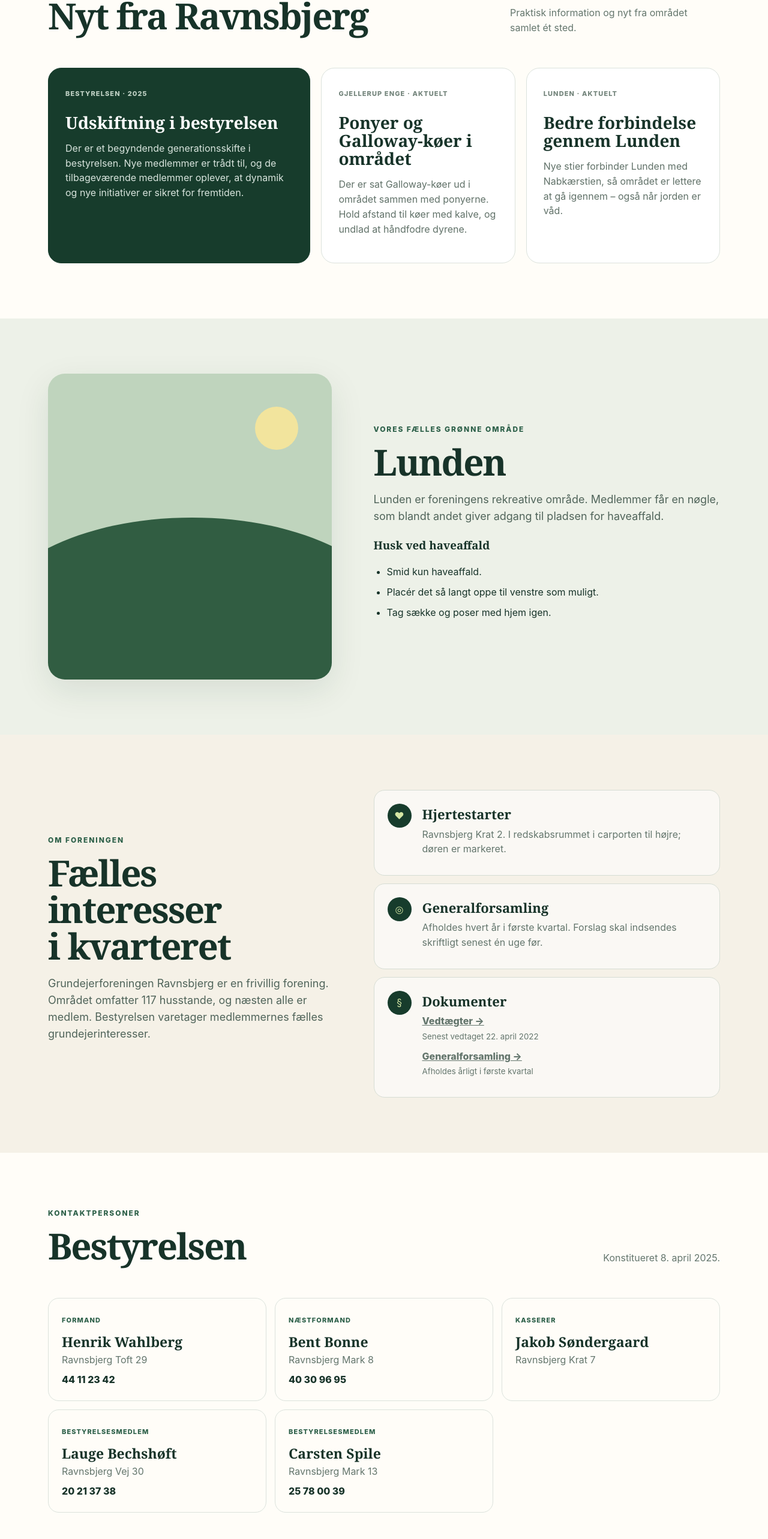
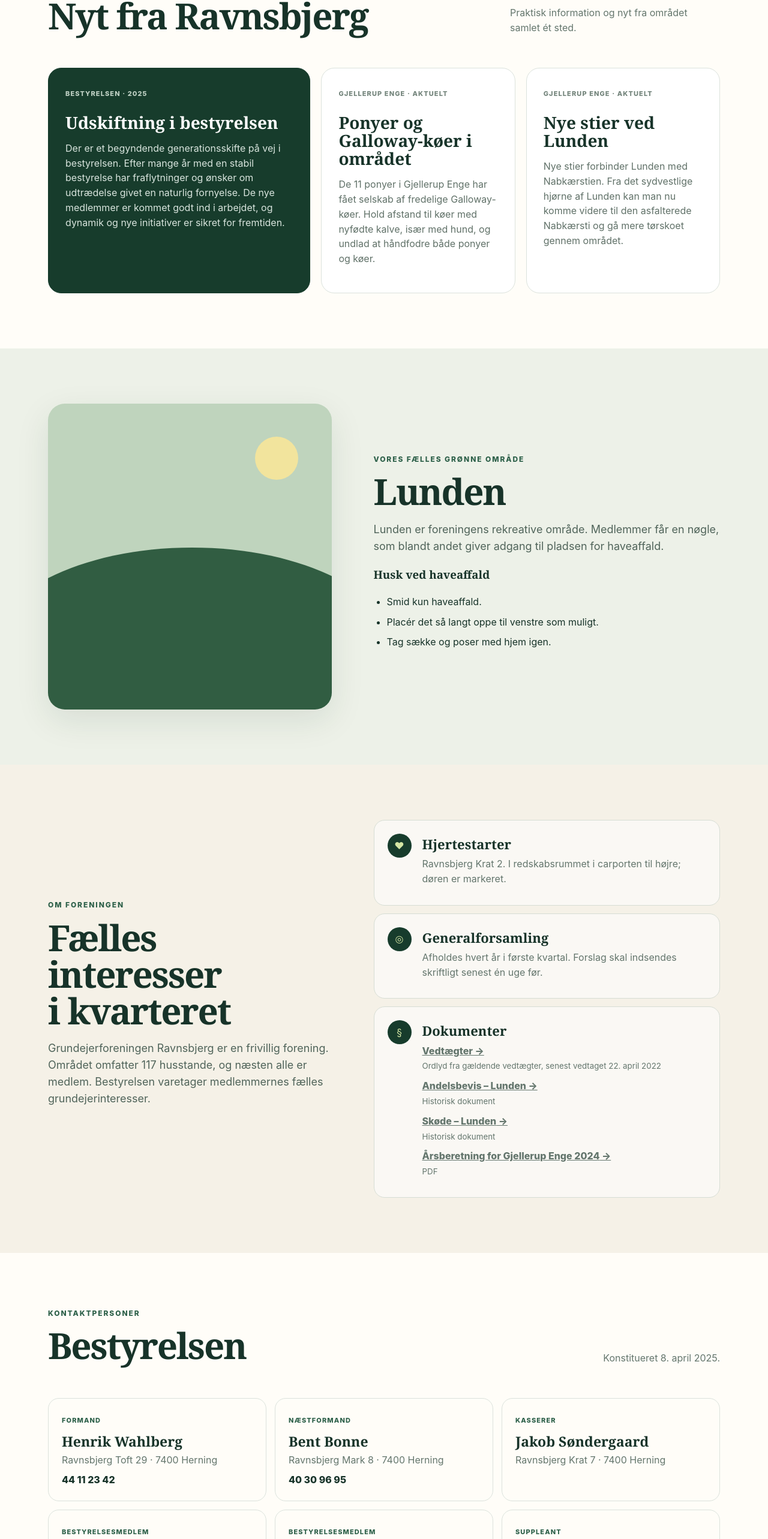
Before and after one commit to laugebex/Ravnsbjerg-info, a Next.js app: page / in a window 1280 px wide. Shown: the part 899-3465 px from the top of the page at 60% size. Built offline with nearby package versions, Linux system fonts and the light colour scheme.

Commit message:
Restore original site content and board alternates

```diff
--- a/data/content.js
+++ b/data/content.js
@@ -1,16 +1,20 @@
 export const news = [
-  {date:'2025',category:'Bestyrelsen',title:'Udskiftning i bestyrelsen',body:'Der er et begyndende generationsskifte i bestyrelsen. Nye medlemmer er trådt til, og de tilbageværende medlemmer oplever, at dynamik og nye initiativer er sikret for fremtiden.'},
-  {date:'Aktuelt',category:'Gjellerup Enge',title:'Ponyer og Galloway-køer i området',body:'Der er sat Galloway-køer ud i området sammen med ponyerne. Hold afstand til køer med kalve, og undlad at håndfodre dyrene.'},
-  {date:'Aktuelt',category:'Lunden',title:'Bedre forbindelse gennem Lunden',body:'Nye stier forbinder Lunden med Nabkærstien, så området er lettere at gå igennem – også når jorden er våd.'}
+ {date:'2025',category:'Bestyrelsen',title:'Udskiftning i bestyrelsen',body:'Der er et begyndende generationsskifte på vej i bestyrelsen. Efter mange år med en stabil bestyrelse har fraflytninger og ønsker om udtrædelse givet en naturlig fornyelse. De nye medlemmer er kommet godt ind i arbejdet, og dynamik og nye initiativer er sikret for fremtiden.'},
+ {date:'Aktuelt',category:'Gjellerup Enge',title:'Ponyer og Galloway-køer i området',body:'De 11 ponyer i Gjellerup Enge har fået selskab af fredelige Galloway-køer. Hold afstand til køer med nyfødte kalve, især med hund, og undlad at håndfodre både ponyer og køer.'},
+ {date:'Aktuelt',category:'Gjellerup Enge',title:'Nye stier ved Lunden',body:'Nye stier forbinder Lunden med Nabkærstien. Fra det sydvestlige hjørne af Lunden kan man nu komme videre til den asfalterede Nabkærsti og gå mere tørskoet gennem området.'}
 ]
-export const board = [
-  {role:'Formand',name:'Henrik Wahlberg',address:'Ravnsbjerg Toft 29',phone:'44 11 23 42'},
-  {role:'Næstformand',name:'Bent Bonne',address:'Ravnsbjerg Mark 8',phone:'40 30 96 95'},
-  {role:'Kasserer',name:'Jakob Søndergaard',address:'Ravnsbjerg Krat 7'},
-  {role:'Bestyrelsesmedlem',name:'Lauge Bechshøft',address:'Ravnsbjerg Vej 30',phone:'20 21 37 38'},
-  {role:'Bestyrelsesmedlem',name:'Carsten Spile',address:'Ravnsbjerg Mark 13',phone:'25 78 00 39'}
+export const board=[
+ {role:'Formand',name:'Henrik Wahlberg',address:'Ravnsbjerg Toft 29 · 7400 Herning',phone:'44 11 23 42'},
+ {role:'Næstformand',name:'Bent Bonne',address:'Ravnsbjerg Mark 8 · 7400 Herning',phone:'40 30 96 95'},
+ {role:'Kasserer',name:'Jakob Søndergaard',address:'Ravnsbjerg Krat 7 · 7400 Herning'},
+ {role:'Bestyrelsesmedlem',name:'Lauge Bechshøft',address:'Ravnsbjerg Vej 30 · 7400 Herning',phone:'20 21 37 38'},
+ {role:'Bestyrelsesmedlem',name:'Carsten Spile',address:'Ravnsbjerg Mark 13 · 7400 Herning',phone:'25 78 00 39'},
+ {role:'Suppleant',name:'Ditte Rejkjær Andersen',address:'Ravnsbjerg Vej 26 · 7400 Herning'},
+ {role:'Suppleant',name:'Martin Hansen',address:'Ravnsbjerg Hegn · 7400 Herning'}
 ]
-export const documents = [
-  {title:'Vedtægter',meta:'Senest vedtaget 22. april 2022',href:'https://www.ravnsbjerg.info/vedtaegter'},
-  {title:'Generalforsamling',meta:'Afholdes årligt i første kvartal',href:'#generalforsamling'}
+export const documents=[
+ {title:'Vedtægter',meta:'Ordlyd fra gældende vedtægter, senest vedtaget 22. april 2022',href:'/vedtaegter'},
+ {title:'Andelsbevis – Lunden',meta:'Historisk dokument',href:'https://398e19644f.clvaw-cdnwnd.com/924937a717deb337e31c66e81824097a/200000003-e31c7e31c8/Andelsbevis.pdf?ph=398e19644f'},
+ {title:'Skøde – Lunden',meta:'Historisk dokument',href:'https://398e19644f.clvaw-cdnwnd.com/924937a717deb337e31c66e81824097a/200000002-dd584dd586/Sk%C3%B8de.pdf?ph=398e19644f'},
+ {title:'Årsberetning for Gjellerup Enge 2024',meta:'PDF',href:'https://398e19644f.clvaw-cdnwnd.com/924937a717deb337e31c66e81824097a/200000012-376e1376e4/%C3%85rsberetning%20for%20Gjellerup%20enge%202024.pdf?ph=398e19644f'}
 ]
```
